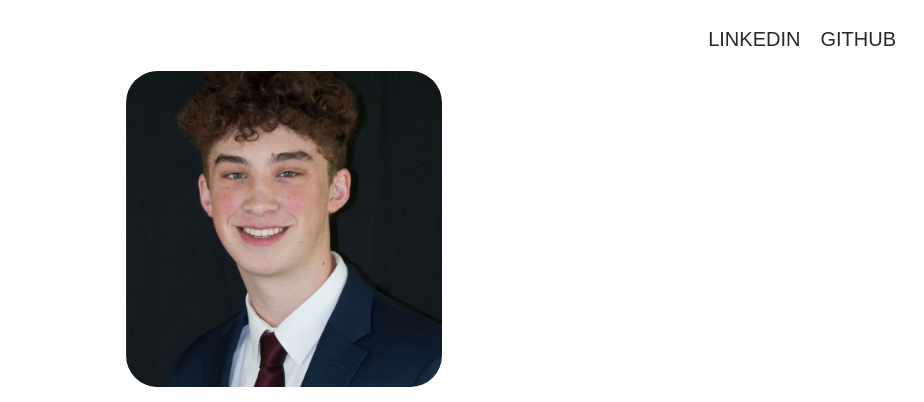
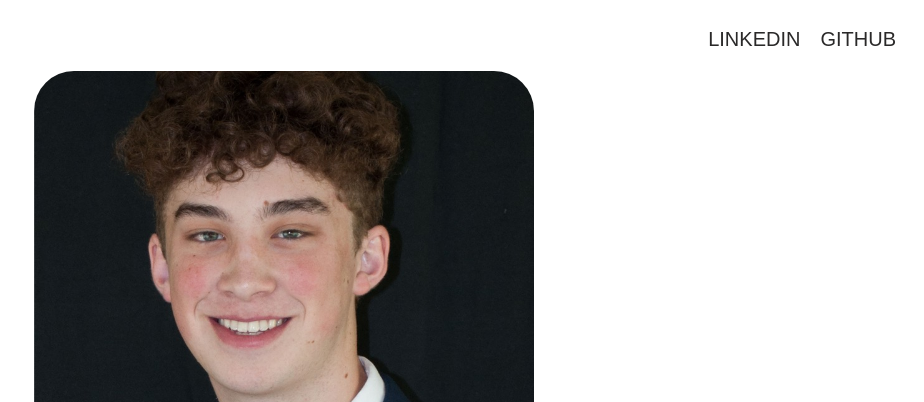
Before and after one commit to hawkinsma/hawkinsma.github.io, a plain HTML site: page index.html in a window 1280 px wide. Shown: the top 402 px of the page, without its empty margins (356-1280 px from the left). Drawn offline with Linux system fonts and the light colour scheme; a web font is replaced by a local one.

Commit message:
changed picture size and radius

```diff
--- a/main.css
+++ b/main.css
@@ -27,9 +27,9 @@ nav{
     justify-content: center;
 }
 .headshot img{
-    width: 25%;
+    width: 500px;
     height: auto;
-    border-radius: 10%;
+    border-radius: 40px;
 }
 .header-intro{
     display: flex;
```
